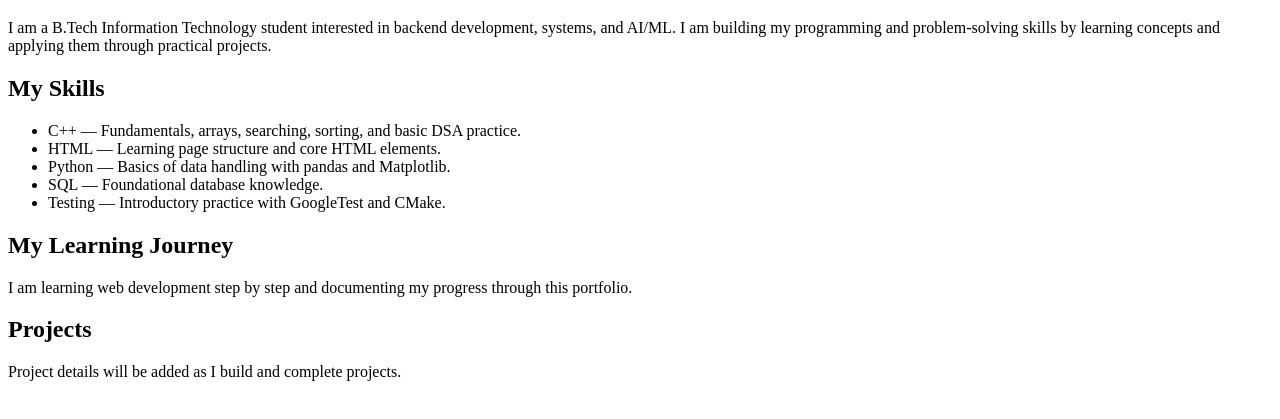
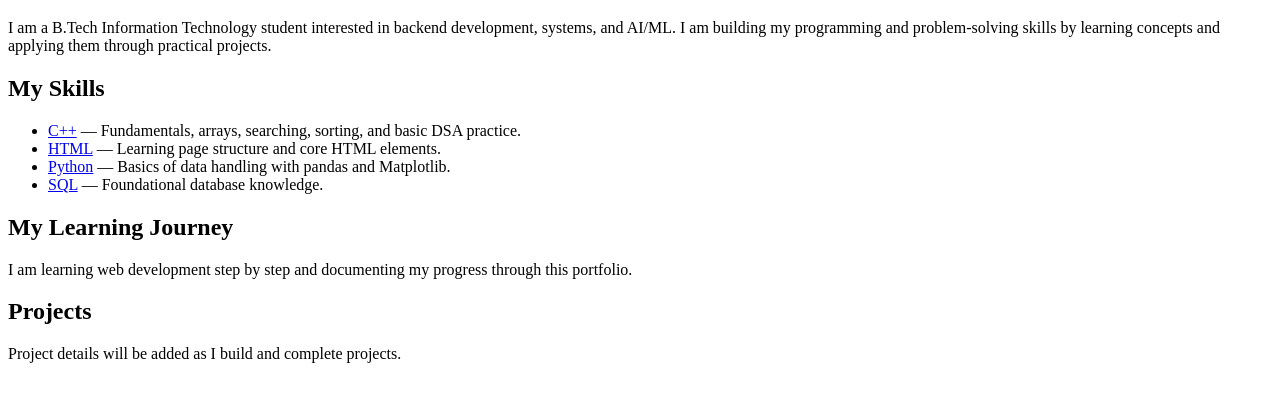
Before and after one commit to LoveTechX/developer-portfolio, a plain HTML site: page index.html in a window 1280 px wide. Shown: the part 61-480 px from the top of the page. Drawn offline with Linux system fonts and the light colour scheme.

Commit message:
Add documentation links to skills section

```diff
--- a/index.html
+++ b/index.html
@@ -22,11 +22,10 @@
     <h2>My Skills</h2>
 
     <ul>
-        <li>C++ — Fundamentals, arrays, searching, sorting, and basic DSA practice.</li>
-        <li>HTML — Learning page structure and core HTML elements.</li>
-        <li>Python — Basics of data handling with pandas and Matplotlib.</li>
-        <li>SQL — Foundational database knowledge.</li>
-        <li>Testing — Introductory practice with GoogleTest and CMake.</li>
+        <li><a href="https://cppreference.com/">C++</a> — Fundamentals, arrays, searching, sorting, and basic DSA practice.</li>
+        <li><a href="https://developer.mozilla.org/en-US/docs/Web/HTML">HTML</a> — Learning page structure and core HTML elements.</li>
+        <li><a href="https://www.python.org/doc/">Python</a> — Basics of data handling with pandas and Matplotlib.</li>
+        <li><a href="https://www.postgresql.org/docs/?utm_source=chatgpt.com">SQL</a> — Foundational database knowledge.</li>
     </ul>
 
     <h2>My Learning Journey</h2>
```
